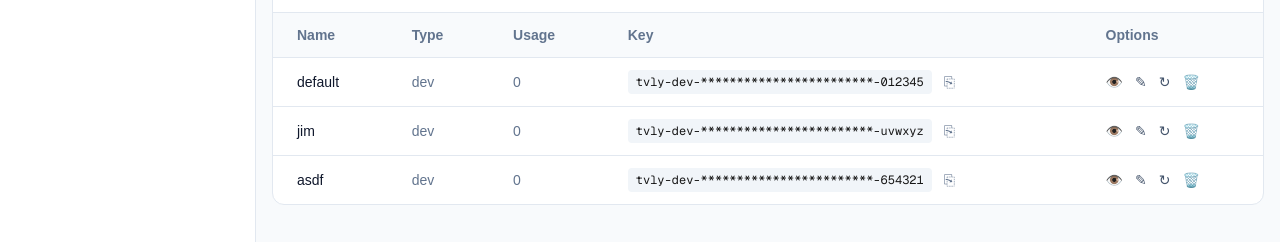
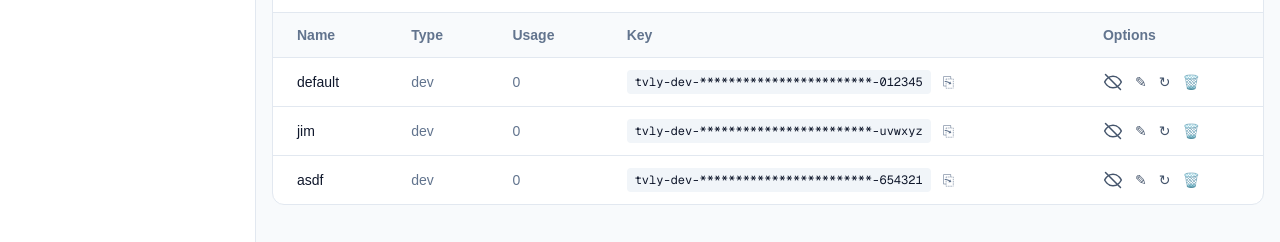
Before and after one commit to dimitrios-apostolakis/demji, a Next.js app: page /dashboards in a window 1280 px wide. Shown: the part 519-761 px from the top of the page. Built offline with nearby package versions, Linux system fonts and the light colour scheme.

Commit message:
add eye icons for toggling API key visibility in dashboard; enhance input styling for better accessibility and user experience

```diff
--- a/src/app/dashboards/page.js
+++ b/src/app/dashboards/page.js
@@ -8,10 +8,29 @@ function maskKeyForDisplay(fullKey) {
   return `${head}-************************-${tail}`;
 }
 
+function EyeOpenIcon({ className }) {
+  return (
+    <svg className={className} viewBox="0 0 24 24" fill="none" stroke="currentColor" strokeWidth="1.8" strokeLinecap="round" strokeLinejoin="round" aria-hidden="true">
+      <path d="M2 12s3.5-7 10-7 10 7 10 7-3.5 7-10 7S2 12 2 12z" />
+      <circle cx="12" cy="12" r="3" />
+    </svg>
+  );
+}
+
+function EyeClosedIcon({ className }) {
+  return (
+    <svg className={className} viewBox="0 0 24 24" fill="none" stroke="currentColor" strokeWidth="1.8" strokeLinecap="round" strokeLinejoin="round" aria-hidden="true">
+      <path d="M2 12s3.5-7 10-7 10 7 10 7-3.5 7-10 7S2 12 2 12z" />
+      <path d="M3 3l18 18" />
+    </svg>
+  );
+}
+
 export default function Dashboard() {
   const [apiKeys, setApiKeys] = useState([]);
   const [showAddForm, setShowAddForm] = useState(false);
   const [formData, setFormData] = useState({ name: '', type: 'dev', limitEnabled: false, limit: 1000 });
+  const [visibleKeys, setVisibleKeys] = useState({});
 
   useEffect(() => {
     setApiKeys([
@@ -136,7 +155,7 @@ export default function Dashboard() {
                       <div className="px-6 pb-6 space-y-4">
                         <div>
                           <label className="block text-sm font-medium text-slate-700">Key Name</label>
-                          <input value={formData.name} onChange={(e) => setFormData({ ...formData, name: e.target.value })} placeholder="Key Name" className="mt-1 w-full h-10 px-3 rounded-md border border-slate-300" />
+                          <input value={formData.name} onChange={(e) => setFormData({ ...formData, name: e.target.value })} placeholder="Key Name" className="mt-1 w-full h-10 px-3 text-slate-900 rounded-md border border-slate-300" />
                         </div>
                         <div>
                           <div className="text-sm font-medium text-slate-700">Key Type</div>
@@ -162,13 +181,13 @@ export default function Dashboard() {
                             <input type="checkbox" checked={formData.limitEnabled} onChange={(e) => setFormData({ ...formData, limitEnabled: e.target.checked })} />
                             Limit monthly usage
                           </label>
-                          <input type="number" min="1" value={formData.limit} onChange={(e) => setFormData({ ...formData, limit: Number(e.target.value) })} disabled={!formData.limitEnabled} className="mt-2 w-full h-10 px-3 rounded-md border border-slate-300 disabled:bg-slate-100" />
+                          <input type="number" min="1" value={formData.limit} onChange={(e) => setFormData({ ...formData, limit: Number(e.target.value) })} disabled={!formData.limitEnabled} className="mt-2 w-full h-10 px-3 text-slate-500 rounded-md border border-slate-300 disabled:bg-slate-100" />
                           <div className="mt-1 text-xs text-slate-500">If the combined usage of all your keys exceeds your plan's limit, all requests will be rejected.</div>
                         </div>
                       </div>
                       <div className="px-6 pb-6 flex items-center gap-3">
                         <button className="h-10 px-4 rounded-md bg-slate-900 text-white text-sm font-medium">Create</button>
-                        <button type="button" onClick={() => setShowAddForm(false)} className="h-10 px-4 rounded-md border border-slate-300 text-sm">Cancel</button>
+                        <button type="button" onClick={() => setShowAddForm(false)} className="h-10 px-4 text-slate-500 rounded-md border border-slate-300 text-sm">Cancel</button>
                       </div>
                     </form>
                   </div>
@@ -194,13 +213,24 @@ export default function Dashboard() {
                         <td className="px-6 py-3 text-slate-500">{k.usage}</td>
                         <td className="px-6 py-3">
                           <div className="flex items-center gap-3">
-                            <code className="font-mono text-xs bg-slate-100 rounded px-2 py-1">{maskKeyForDisplay(k.key)}</code>
+                            <code className="font-mono text-xs text-slate-900 bg-slate-100 rounded px-2 py-1">{visibleKeys[k.id] ? k.key : maskKeyForDisplay(k.key)}</code>
                             <button onClick={() => copy(k.key)} className="text-slate-500 hover:text-slate-700" title="Copy">⎘</button>
                           </div>
                         </td>
                         <td className="px-6 py-3">
                           <div className="flex items-center gap-3 text-slate-600">
-                            <button className="hover:text-slate-900" title="View">👁️</button>
+                            <button
+                              onClick={() => setVisibleKeys((prev) => ({ ...prev, [k.id]: !prev[k.id] }))}
+                              className="hover:text-slate-900"
+                              title={visibleKeys[k.id] ? 'Hide key' : 'Show key'}
+                              aria-pressed={Boolean(visibleKeys[k.id])}
+                            >
+                              {visibleKeys[k.id] ? (
+                                <EyeOpenIcon className="w-5 h-5" />
+                              ) : (
+                                <EyeClosedIcon className="w-5 h-5" />
+                              )}
+                            </button>
                             <button className="hover:text-slate-900" title="Edit">✎</button>
                             <button className="hover:text-slate-900" title="Rotate" onClick={() => copy(`rotated:${k.key}`)}>↻</button>
                             <button className="hover:text-red-600" title="Delete" onClick={() => remove(k.id)}>🗑️</button>
```
